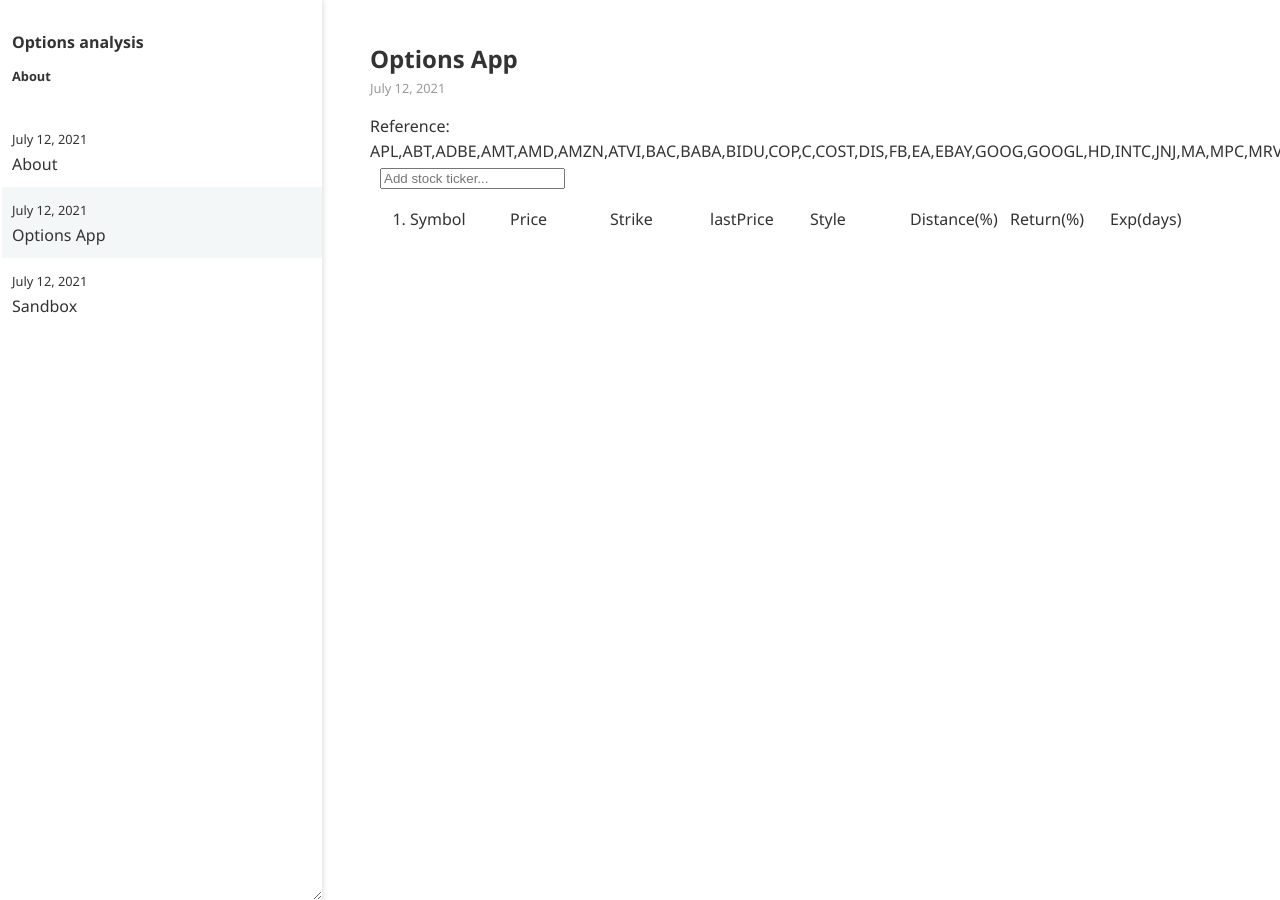
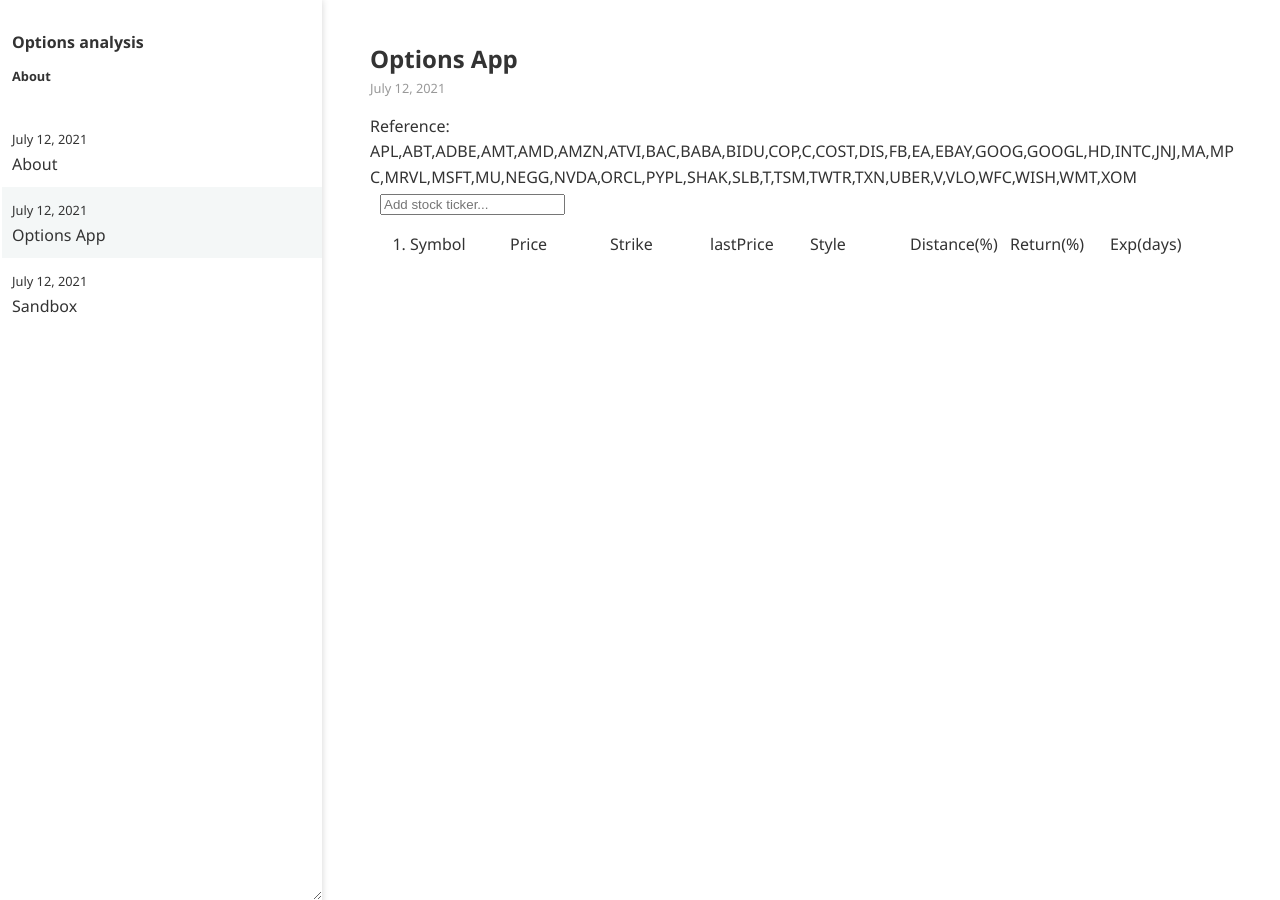
Before and after one commit to Chipingai/Chipingai.github.io, a Jekyll site: the page _posts/2021-07-12-options-app.html, which Jekyll copies as it is, in a window 1280 px wide. Built offline with Jekyll 4.4.1, drawn with Linux system fonts in a browser that asks for light colours.

Commit message:
Update 2021-07-12-options-app.html

```diff
--- a/_posts/2021-07-12-options-app.html
+++ b/_posts/2021-07-12-options-app.html
@@ -1,7 +1,7 @@
 <div>
 
-<span>Reference: APL,ABT,ADBE,AMT,AMD,AMZN,ATVI,BAC,BABA,BIDU,COP,C,COST,DIS,FB,EA,EBAY,GOOG,GOOGL,HD,INTC,JNJ,MA,MPC,MRVL,MSFT,MU,NEGG,NVDA,ORCL,PYPL,SHAK,SLB,T,TSM,TWTR,TXN,UBER,V,VLO,WFC,WISH,WMT,XOM</span>
-
+<span style="word-wrap:break-word">Reference: APL,ABT,ADBE,AMT,AMD,AMZN,ATVI,BAC,BABA,BIDU,COP,C,COST,DIS,FB,EA,EBAY,GOOG,GOOGL,HD,INTC,JNJ,MA,MPC,MRVL,MSFT,MU,NEGG,NVDA,ORCL,PYPL,SHAK,SLB,T,TSM,TWTR,TXN,UBER,V,VLO,WFC,WISH,WMT,XOM</span>
+	<br>
   <input onkeyup="if (event.keyCode == 27) this.value = '';
 		else if (event.keyCode == 13) {
 			event.preventDefault();
```
